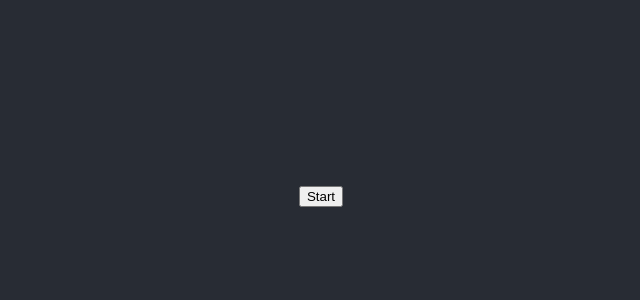
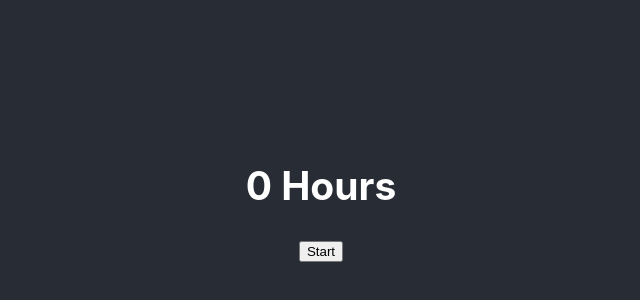
Before and after one commit to A-DiRusso/practice-stopwatch-react-app, a React (Create React App) app: page / in a window 1280 px wide. Shown: the part 204-504 px from the top of the page, without its empty margins (319-959 px from the left). Built offline with nearby package versions, Linux system fonts and the light colour scheme.

Commit message:
links this.state.timerTime from App.js to Stopwatch.js

```diff
--- a/src/App.js
+++ b/src/App.js
@@ -17,7 +17,9 @@ class App extends React.Component {
     return (
       <div className="App">
         <header className="App-header">
-          <Stopwatch clickHandler={this._clickedButton} timerBool={this.tickTickTick}/>
+          <Stopwatch clickHandler={this._clickedButton}
+                     timerBool={this.tickTickTick}
+                     timerTime={this.state.tickingTime}/>
         </header>
       </div>
     );
--- a/src/Stopwatch.js
+++ b/src/Stopwatch.js
@@ -1,7 +1,8 @@
 import React from 'react'
 
-function Stopwatch({clickHandler, timerBool}) {
+function Stopwatch({clickHandler, timerBool, timerTime}) {
   return (<>
+            <h2>{Math.floor(timerTime/3600)} Hours</h2>
             <button onClick={clickHandler}>{timerBool ? `Stop` : `Start`}</button>
           </>
   )
```
